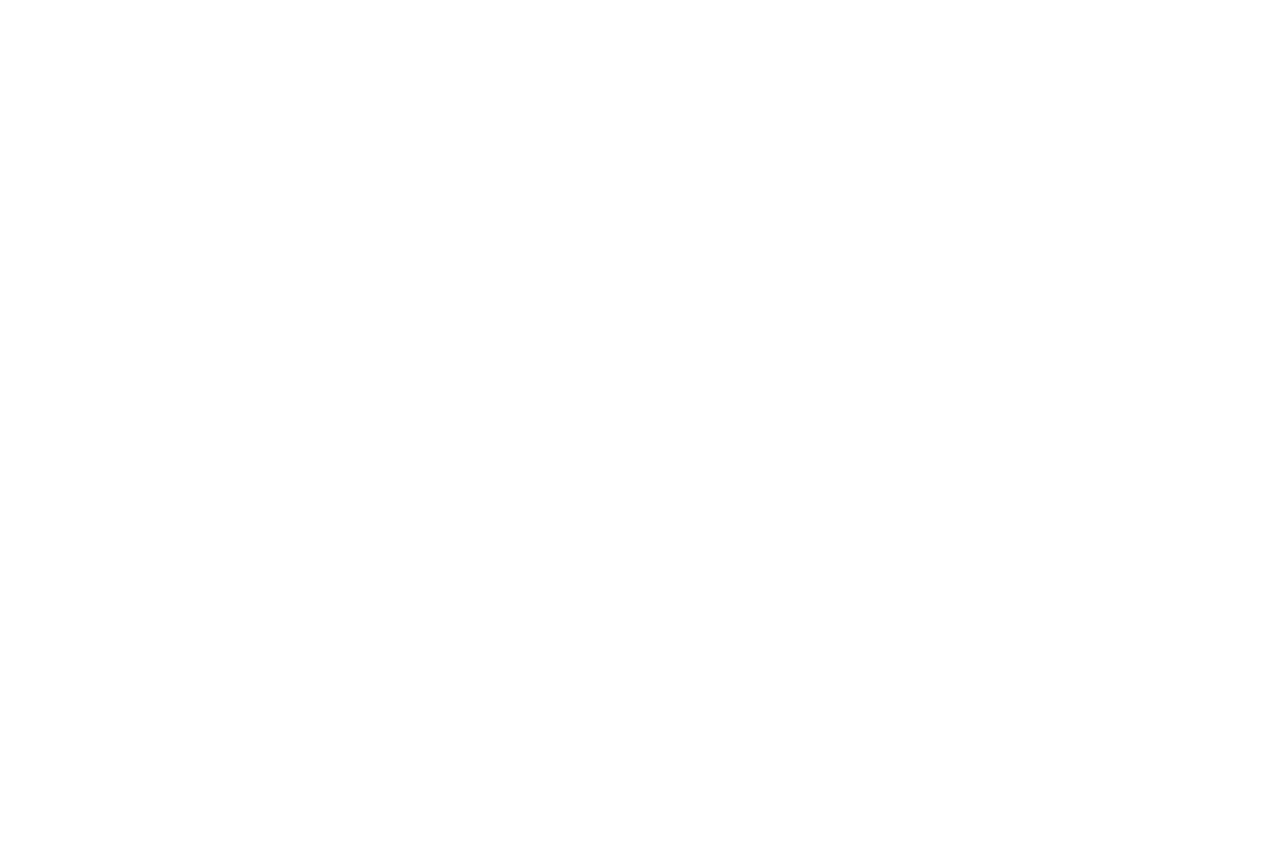
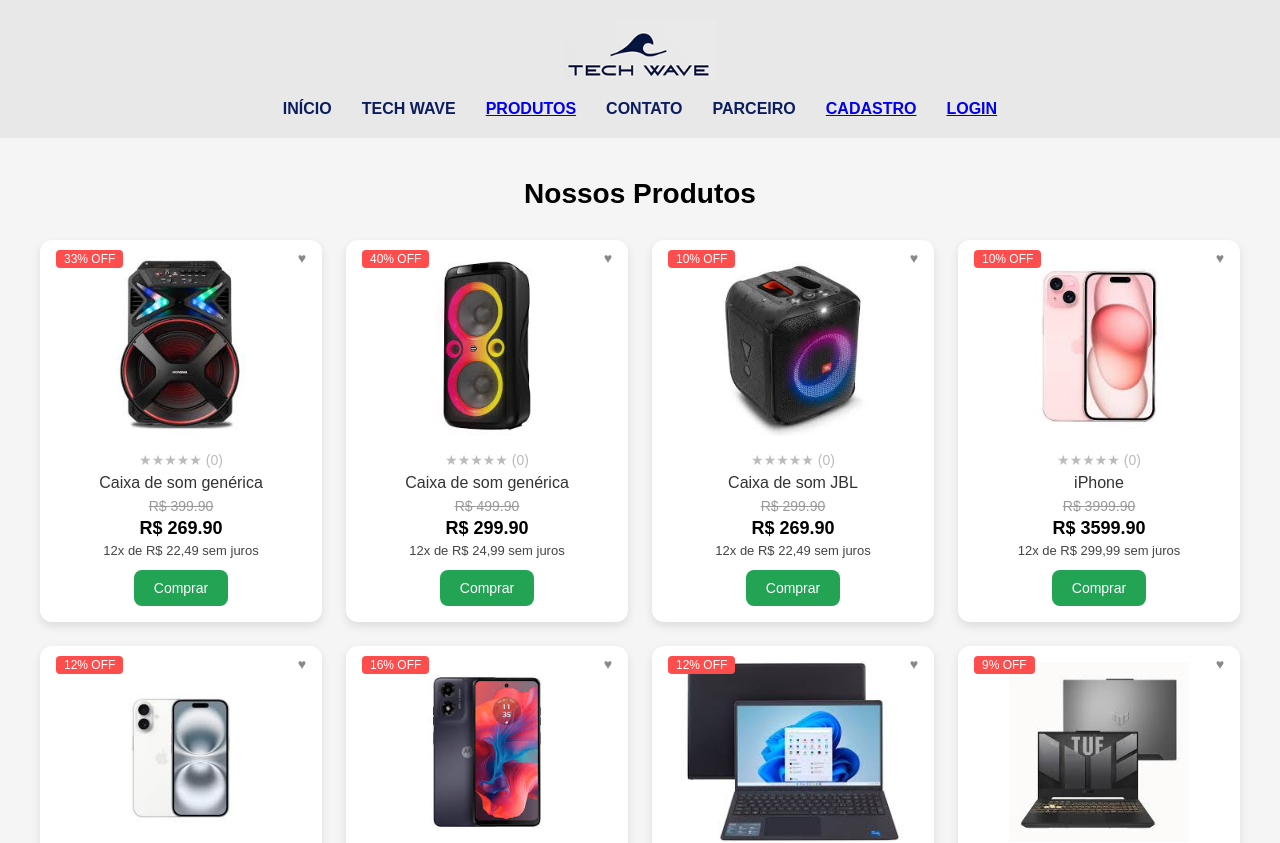
Before and after one commit to viniciusielo4/TechWave, a React (Create React App) app: page /produtos in a window 1280 px wide. Before the commit this address had no page. Shown: the top 843 px of the page. Before the commit the page ends 800 px from the top, so only its background shows below. Built offline with nearby package versions, Linux system fonts and the light colour scheme.

Commit message:
Add files via upload

```diff
--- a/src/App.css
+++ b/src/App.css
@@ -139,3 +139,178 @@
 .nav-list li:hover {
   color: #2f3757;
 }
+
+/* Container principal */
+.produtos-container {
+  padding: 40px;
+  background-color: #f5f5f5;
+}
+
+.titulo-produtos {
+  text-align: center;
+  font-size: 28px;
+  margin-bottom: 30px;
+  font-weight: bold;
+}
+
+/* Grade de produtos */
+.produtos-grid {
+  display: grid;
+  grid-template-columns: repeat(auto-fit, minmax(250px, 1fr));
+  gap: 24px;
+}
+
+/* Card individual */
+.produto-card {
+  background-color: #fff;
+  border-radius: 12px;
+  padding: 16px;
+  box-shadow: 0 4px 10px rgba(0, 0, 0, 0.1);
+  text-align: center;
+  transition: transform 0.2s ease;
+}
+
+.produto-card:hover {
+  transform: translateY(-5px);
+}
+
+/* Imagem do produto */
+.produto-card img {
+  width: 100%;
+  height: 180px;
+  object-fit: contain;
+  margin-bottom: 12px;
+}
+
+/* Nome do produto */
+.produto-card h3 {
+  font-size: 16px;
+  margin-bottom: 14px;
+  color: #333;
+  font-weight: normal;
+}
+
+/* Botão "Ver Mais" */
+.produto-card button {
+  background-color: #23a455;
+  color: #fff;
+  border: none;
+  border-radius: 8px;
+  padding: 10px 20px;
+  font-size: 14px;
+  cursor: pointer;
+  transition: background-color 0.3s ease;
+}
+
+.produto-card button:hover {
+  background-color: #1e8a46;
+}
+
+.produtos-container {
+  padding: 40px;
+  background-color: #f5f5f5;
+}
+
+.titulo-produtos {
+  text-align: center;
+  font-size: 28px;
+  margin-bottom: 30px;
+  font-weight: bold;
+}
+
+.produtos-grid {
+  display: grid;
+  grid-template-columns: repeat(auto-fit, minmax(250px, 1fr));
+  gap: 24px;
+}
+
+.produto-card {
+  background-color: #fff;
+  border-radius: 12px;
+  padding: 16px;
+  box-shadow: 0 4px 10px rgba(0, 0, 0, 0.1);
+  text-align: center;
+  transition: transform 0.2s ease;
+  position: relative;
+}
+
+.produto-card:hover {
+  transform: translateY(-5px);
+}
+
+.produto-card img {
+  width: 100%;
+  height: 180px;
+  object-fit: contain;
+  margin-bottom: 12px;
+}
+
+.top-icons {
+  display: flex;
+  justify-content: space-between;
+  font-size: 14px;
+  position: absolute;
+  top: 10px;
+  left: 16px;
+  right: 16px;
+}
+
+.coracao {
+  color: #888;
+  cursor: pointer;
+}
+
+.desconto {
+  background-color: #ff4d4d;
+  color: #fff;
+  padding: 2px 8px;
+  border-radius: 4px;
+  font-size: 12px;
+}
+
+.avaliacao {
+  font-size: 14px;
+  color: #bbb;
+  margin-bottom: 6px;
+}
+
+.produto-card h3 {
+  font-size: 16px;
+  margin-bottom: 6px;
+  color: #333;
+  font-weight: 500;
+}
+
+.preco-antigo {
+  text-decoration: line-through;
+  color: #999;
+  font-size: 14px;
+}
+
+.preco-atual {
+  color: #000;
+  font-weight: bold;
+  font-size: 18px;
+  margin: 4px 0;
+}
+
+.parcelas {
+  font-size: 13px;
+  color: #444;
+  margin-bottom: 12px;
+}
+
+.botao-comprar {
+  background-color: #23a455;
+  color: #fff;
+  border: none;
+  border-radius: 8px;
+  padding: 10px 20px;
+  font-size: 14px;
+  cursor: pointer;
+  transition: background-color 0.3s ease;
+}
+
+.botao-comprar:hover {
+  background-color: #1e8a46;
+}
--- a/src/App.js
+++ b/src/App.js
@@ -3,6 +3,7 @@
 import { BrowserRouter as Router, Routes, Route } from 'react-router-dom';
 import Cadastro from './pages/Cadastro';
 import Login from './pages/Login';
+import Produtos from './pages/Produtos'
 
 
 
@@ -12,6 +13,7 @@
       <Routes>
         <Route path="/" element={<Login />} />
         <Route path="/cadastro" element={<Cadastro />} />
+        <Route path="/produtos" element={<Produtos/>} />
       </Routes>
     </Router>
   );
--- a/src/pages/Cabecalho.js
+++ b/src/pages/Cabecalho.js
@@ -1,6 +1,7 @@
 import React from 'react';
 import '../App.css';
 import logo from '../imagens/LOGO.png';
+import { Link } from 'react-router-dom';
 
 function Cabecalho() {
   return (
@@ -10,10 +11,11 @@
         <ul className="nav-list">
           <li>INÍCIO</li>
           <li>TECH WAVE</li>
-          <li>PRODUTOS</li>
+          <li><Link to="/produtos">PRODUTOS</Link></li>
           <li>CONTATO</li>
           <li>PARCEIRO</li>
-          <li>CADASTRO</li>
+          <li><Link to="/cadastro">CADASTRO</Link></li>
+          <li><Link to="/">LOGIN</Link></li>
         </ul>
       </nav>
     </header>
--- /dev/null
+++ b/src/pages/Produtos.js
@@ -0,0 +1,113 @@
+import React from 'react';
+import '../App.css';
+import Cabecalho from './Cabecalho';
+import produto1 from '../imagens/caixa1.jpg';
+import produto2 from '../imagens/caixa2.jpg';
+import produto3 from '../imagens/jbl.jpg';
+import produto4 from '../imagens/iphone1.jpg';
+import produto5 from '../imagens/iphone2.jpg';
+import produto6 from '../imagens/motorola.jpg';
+import produto7 from '../imagens/note.jpg';
+import produto8 from '../imagens/note2.jpg';
+import produto9 from '../imagens/pc.jpg';
+
+function Produtos() {
+  const produtos = [
+    {
+      nome: 'Caixa de som genérica',
+      imagem: produto1,
+      precoAntigo: 399.90,
+      precoAtual: 269.90,
+      parcelas: '12x de R$ 22,49 sem juros'
+    },
+    {
+      nome: 'Caixa de som genérica',
+      imagem: produto2,
+      precoAntigo: 499.90,
+      precoAtual: 299.90,
+      parcelas: '12x de R$ 24,99 sem juros'
+    },
+    {
+      nome: 'Caixa de som JBL',
+      imagem: produto3,
+      precoAntigo: 299.90,
+      precoAtual: 269.90,
+      parcelas: '12x de R$ 22,49 sem juros'
+    },
+    {
+      nome: 'iPhone',
+      imagem: produto4,
+      precoAntigo: 3999.90,
+      precoAtual: 3599.90,
+      parcelas: '12x de R$ 299,99 sem juros'
+    },
+    {
+      nome: 'iPhone',
+      imagem: produto5,
+      precoAntigo: 4299.90,
+      precoAtual: 3799.90,
+      parcelas: '12x de R$ 316,66 sem juros'
+    },
+    {
+      nome: 'Motorola',
+      imagem: produto6,
+      precoAntigo: 1899.90,
+      precoAtual: 1599.90,
+      parcelas: '12x de R$ 133,33 sem juros'
+    },
+    {
+      nome: 'Notebook',
+      imagem: produto7,
+      precoAntigo: 2599.90,
+      precoAtual: 2299.90,
+      parcelas: '12x de R$ 191,66 sem juros'
+    },
+    {
+      nome: 'Notebook Gamer',
+      imagem: produto8,
+      precoAntigo: 4599.90,
+      precoAtual: 4199.90,
+      parcelas: '12x de R$ 349,99 sem juros'
+    },
+    {
+      nome: 'PC',
+      imagem: produto9,
+      precoAntigo: 2199.90,
+      precoAtual: 1899.90,
+      parcelas: '12x de R$ 158,33 sem juros'
+    }
+  ];
+
+  return (
+    <>
+      <Cabecalho />
+      <div className="produtos-container">
+        <h2 className="titulo-produtos">Nossos Produtos</h2>
+        <div className="produtos-grid">
+          {produtos.map((produto, index) => {
+            const desconto = Math.round(
+              ((produto.precoAntigo - produto.precoAtual) / produto.precoAntigo) * 100
+            );
+            return (
+              <div key={index} className="produto-card">
+                <div className="top-icons">
+                  <span className="desconto">{desconto}% OFF</span>
+                  <span className="coracao">♥</span>
+                </div>
+                <img src={produto.imagem} alt={produto.nome} />
+                <div className="avaliacao">★★★★★ (0)</div>
+                <h3>{produto.nome}</h3>
+                <p className="preco-antigo">R$ {produto.precoAntigo.toFixed(2)}</p>
+                <p className="preco-atual">R$ {produto.precoAtual.toFixed(2)}</p>
+                <p className="parcelas">{produto.parcelas}</p>
+                <button className="botao-comprar">Comprar</button>
+              </div>
+            );
+          })}
+        </div>
+      </div>
+    </>
+  );
+}
+
+export default Produtos;
```
